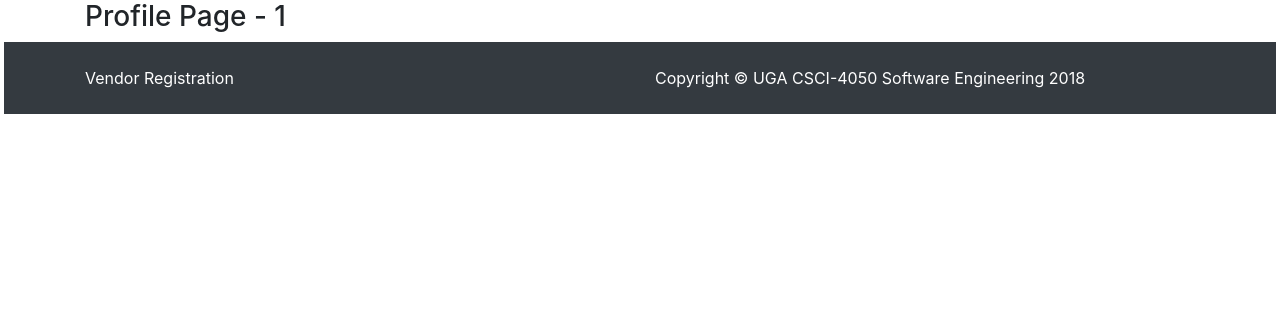
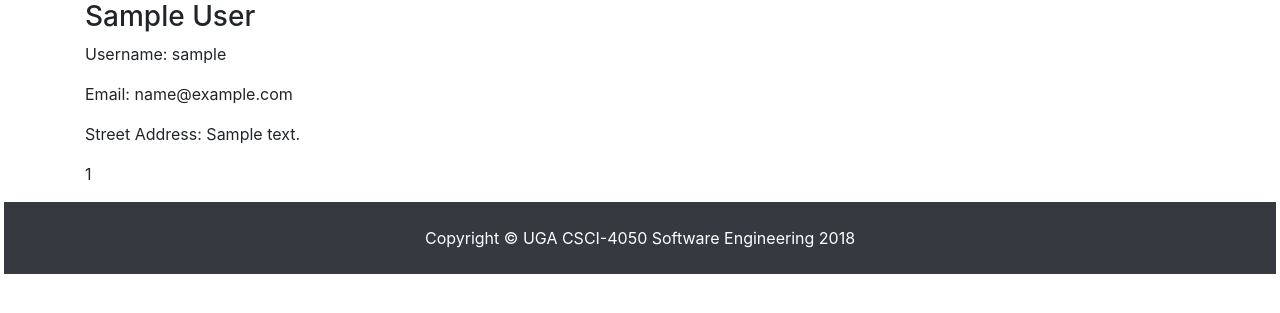
Before and after one commit to BashfulBandit/booerds, a Django app: a page that uses users/templates/users/profile.html in a window 1280 px wide. Shown: the part 56-369 px from the top of the page. Run offline with Django 3.2, Linux system fonts and the light colour scheme; a user stored in the database is signed in; tables that the repository leaves empty hold one stand-in row (values such as "Sample post"); some libraries are stand-ins or nearby versions.

Commit message:
Setup email verification for user registration and start to setup context for profile template. Next is going to be adding email verification for password reset.

```diff
--- a/booerds/settings.py
+++ b/booerds/settings.py
@@ -130,3 +130,9 @@ MEDIA_URL = '/media/'
 STATICFILE_DIRS = [
     os.path.join(BASE_DIR, "static"),
 ]
+
+EMAIL_HOST = 'smtp.sendgrid.net'
+EMAIL_PORT = '587'
+EMAIL_HOST_USER = 'apikey'
+EMAIL_HOST_PASSWORD = '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'
+EMAIL_USE_TLS = True
--- a/bookstore/templates/bookstore/footer.html
+++ b/bookstore/templates/bookstore/footer.html
@@ -3,10 +3,12 @@
 <footer class="py-4 m-1 bg-dark">
 	<div class="container">
 		<div class="row">
-			<div class="col">
-				<a class="m-0 text-white" href="{% url 'users:vendor_register' %}">Vendor Registration</a>
-			</div>
-			<div class="col">
+			{% if not request.user.is_authenticated %}
+				<div class="col text-center">
+					<a class="m-0 text-white" href="{% url 'users:vendor_register' %}">Vendor Registration</a>
+				</div>
+			{% endif %}
+			<div class="col text-center">
 				<p class="m-0 text-white">Copyright &copy; UGA CSCI-4050 Software Engineering 2018</p>
 			</div>
 		</div>
--- a/bookstore/templates/bookstore/navbar.html
+++ b/bookstore/templates/bookstore/navbar.html
@@ -15,7 +15,7 @@
 					<a class="nav-link" href="{% url 'users:profile' request.user.id %}">Profile</a>
 				</li>
 				<li class="nav-item">
-					<a class="nav-link" href="{% url 'users:user_logout' %}">Logout</a>
+					<a class="nav-link" href="{% url 'users:user_logout' %}?next={{ request.path }}">Logout</a>
 				</li>
 			{% else %}
 				<li class="nav-item">
--- a/users/models.py
+++ b/users/models.py
@@ -8,7 +8,13 @@ from django.urls import reverse
 
 # Create your models here.
 class Customer(models.Model):
-    user = models.OneToOneField(User, on_delete=models.CASCADE, blank=False)
+    user = models.OneToOneField(
+        User,
+        on_delete=models.CASCADE,
+        related_name='customer',
+        blank=False,
+        primary_key=True
+    )
     street_address = models.CharField(max_length=100, blank=False)
     zipcode = USZipCodeField(blank=False)
     city = models.CharField(max_length=50, blank=False)
@@ -26,7 +32,13 @@ class Customer(models.Model):
         return reverse('users:profile', kwargs={'id': self.user.id})
 
 class Vendor(models.Model):
-    user = models.OneToOneField(User, on_delete=models.CASCADE, blank=True)
+    user = models.OneToOneField(
+        User,
+        on_delete=models.CASCADE,
+        related_name='vendor',
+        blank=True,
+        primary_key=True
+    )
     street_address = models.CharField(max_length=100, blank=False)
     zipcode = USZipCodeField(blank=False)
     city = models.CharField(max_length=50, blank=False)
--- a/users/templates/users/forms.html
+++ b/users/templates/users/forms.html
@@ -1,6 +1,8 @@
 {% extends 'bookstore/base.html' %}
 
 {% load crispy_forms_tags %}
+
+{% block title %}boo(kn)erds - {{ form_button }}{% endblock %}
 
 {% block content %}
 <div class="container">
@@ -11,7 +13,7 @@
         {{ user_form|crispy }}
         {{ form|crispy }}
         </br>
-        <button type="submit" class="btn btn-primary p-1">Register</button>
+        <button type="submit" class="btn btn-primary p-1">{{ form_button }}</button>
     </form>
 </div>
 {% endblock %}
--- a/users/templates/users/profile.html
+++ b/users/templates/users/profile.html
@@ -1,7 +1,13 @@
 {% extends 'bookstore/base.html' %}
+
+{% block title %}boo(kn)erds - {{ request.user.first_name }}{% endblock %}
 
 {% block content %}
 <div class="container">
-    <h3>Profile Page - {{ request.user.id }}</h3>
+  <h3>{{ user.first_name }} {{ user.last_name }}</h3>
+  <p>Username: {{ user.username }}</p>
+  <p>Email: {{ user.email }}</p>
+  <p>Street Address: {{ profile.street_address  }}</p>
+  <p>{{ request.user.id }}</p>
 </div>
 {% endblock %}
--- a/users/urls.py
+++ b/users/urls.py
@@ -6,6 +6,8 @@ from . import views
 
 urlpatterns = [
     re_path('^$', views.user_login, name='user_login'),
+    re_path('^activate/(?P<uidb64>[0-9A-Za-z_\-]+)/(?P<token>[0-9A-Za-z]{1,13}-[0-9A-Za-z]{1,20})/$', views.activate, name='activate'),
+    re_path('^account_activation_sent/$', views.account_activation_sent, name='account_activation_sent'),
     re_path('^(?P<id>(\d+))/$', views.profile, name='profile'),
     re_path('^logout/$', views.user_logout, name='user_logout'),
     re_path('^register/$', views.customer_register, name='customer_register'),
--- a/users/views.py
+++ b/users/views.py
@@ -1,14 +1,31 @@
 from django.shortcuts import (
 	render,
 	redirect,
+	get_object_or_404,
 )
+from django.contrib.auth.models import User
+# For Token Generating on Registration and Password Reset.
+from django.utils.encoding import (
+	force_bytes,
+	force_text,
+)
+from django.utils.http import (
+	urlsafe_base64_encode,
+	urlsafe_base64_decode,
+)
+from django.template.loader import render_to_string
+from django.contrib.sites.shortcuts import get_current_site
+# For authenticating Django User.
 from django.contrib.auth import (
 	authenticate,
 	login,
 	logout,
 )
+# Default Django User Authentication Form used to login.
 from django.contrib.auth.forms import AuthenticationForm
 
+# Importing our models and forms.
+from .tokens import account_activation_token
 from .models import (
 	Customer,
 	Vendor,
@@ -39,34 +56,86 @@ def user_login(request):
 		context.update({
 			'form_name': 'Login',
 			'form': form,
+			'form_button': 'Login',
 		})
 		return render(request, template_name, context)
 
 def user_logout(request):
+	if request.method == 'GET' and 'next' in request.GET:
+		next = request.GET['next']
+	else:
+		next = 'bookstore:home'
 	logout(request)
-	return redirect('bookstore:home')
+	return redirect(next)
 
 def profile(request, id):
 	template_name = 'users/profile.html'
 	context = {}
 
+	if not request.user.is_authenticated:
+		return redirect('bookstore:home')
+	if str(request.user.id) == id:
+		user = get_object_or_404(User, id=id)
+		if hasattr(user, 'customer'):
+			profile = user.customer
+		elif hasattr(user, 'vendor'):
+			profile = user.vendor
+		context.update({
+			'user': user,
+			'profile': profile,
+		})
+		return render(request, template_name, context)
+	# TODO Need to come up with a place to send the user when they request a profile
+	# page that isn't their own.
 	return render(request, template_name, context)
+
+
+def account_activation_sent(request):
+	template_name = 'users/account_activation_sent.html'
+	context = {}
+	return render(request, template_name, context)
+
+def activate(request, uidb64, token):
+	template_name = 'users/account_activation_invalid.html'
+	context = {}
+
+	try:
+		uid = force_text(urlsafe_base64_decode(uidb64))
+		user = User.objects.get(pk=uid)
+	except (TypeError, ValueError, OverflowError, User.DoesNotExist):
+		user = None
+
+	if user is not None and account_activation_token.check_token(user, token):
+		user.is_active = True
+		user.save()
+		login(request, user)
+		return redirect('users:profile', id=user.id)
+	else:
+		return render(request, template_name, context)
 
 def customer_register(request):
 	template_name = 'users/forms.html'
 	context = {}
 
 	if request.user.is_authenticated:
-		return redirect('users:profile', id=user.id)
-	if request.method == 'POST':
+		return redirect('users:profile', id=request.user.id)
+	elif request.method == 'POST':
 		user_form = MyUserCreationForm(request.POST)
 		customer_form = CustomerCreationForm(request.POST)
 
 		if user_form.is_valid() and customer_form.is_valid():
-			user_form.save()
-			username = user_form.cleaned_data['username']
-			raw_password = user_form.cleaned_data['password1']
-			user = authenticate(request, username=username, password=raw_password)
+			user = user_form.save()
+			user.is_active = False
+			user.save()
+			current_site = get_current_site(request)
+			subject = 'Activate Your boo(kn)erds Account'
+			message = render_to_string('users/account_activation_email.html', {
+				'user': user,
+				'domain': current_site.domain,
+				'uid': urlsafe_base64_encode(force_bytes(user.pk)).decode(),
+				'token': account_activation_token.make_token(user),
+			})
+			user.email_user(subject, message)
 			street_address = customer_form.cleaned_data['street_address']
 			zipcode = customer_form.cleaned_data['zipcode']
 			city = customer_form.cleaned_data['city']
@@ -80,8 +149,9 @@ def customer_register(request):
 				state=state,
 				date_of_birth=date_of_birth,
 			)
-            # TODO Need to redirect to profile page once profile view is written.
-			return redirect('users:profile', id=user.id)
+			return redirect('users:account_activation_sent')
+		# else:
+		# 	return redirect('users:customer_register')
 	else:
 		user_form = MyUserCreationForm()
 		customer_form = CustomerCreationForm()
@@ -90,25 +160,33 @@ def customer_register(request):
 			'form_name': 'Customer Registration Form',
 			'user_form': user_form,
 			'form': customer_form,
+			'form_button': 'Register',
 		})
-		return render(request, template_name, context)
+	return render(request, template_name, context)
 
 def vendor_register(request):
 	template_name = 'users/forms.html'
 	context = {}
 
-	# TODO Need to turn this on and redirect to profile page.
-	# if request.user.is_authenticated:
-	# 	return redirect('/')
-	if request.method == 'POST':
+	if request.user.is_authenticated:
+		return redirect('users:profile', id=request.user.id)
+	elif request.method == 'POST':
 		user_form = MyUserCreationForm(request.POST)
 		vendor_form = VendorCreationForm(request.POST)
 
 		if user_form.is_valid() and vendor_form.is_valid():
-			user_form.save()
-			username = user_form.cleaned_data['username']
-			raw_password = user_form.cleaned_data['password1']
-			user = authenticate(request, username=username, password=raw_password)
+			user = user_form.save()
+			user.is_active = False
+			user.save()
+			current_site = get_current_site(request)
+			subject = 'Activate Your boo(kn)erds Account'
+			message = render_to_string('users/account_activation_email.html', {
+				'user': user,
+				'domain': current_site.domain,
+				'uid': urlsafe_base64_encode(force_bytes(user.pk)).decode(),
+				'token': account_activation_token.make_token(user),
+			})
+			user.email_user(subject, message)
 			street_address = vendor_form.cleaned_data['street_address']
 			zipcode = vendor_form.cleaned_data['zipcode']
 			city = vendor_form.cleaned_data['city']
@@ -120,8 +198,7 @@ def vendor_register(request):
 				city=city,
 				state=state,
 			)
-            # TODO Need to redirect to profile page once profile view is written.
-			return redirect('/')
+			return redirect('users:account_activation_sent')
 	else:
 		user_form = MyUserCreationForm()
 		vendor_form = VendorCreationForm()
@@ -130,5 +207,6 @@ def vendor_register(request):
 			'form_name': 'Vendor Registration Form',
 			'user_form': user_form,
 			'form': vendor_form,
+			'form_button': 'Register',
 		})
-		return render(request, template_name, context)
+	return render(request, template_name, context)
```
Also changed, not shown: users/templates/users/account_activation_email.html (added, +11 -0 lines), users/templates/users/account_activation_invalid.html (added, +10 -0 lines), users/templates/users/account_activation_sent.html (added, +10 -0 lines), users/tokens.py (added, +11 -0 lines).
